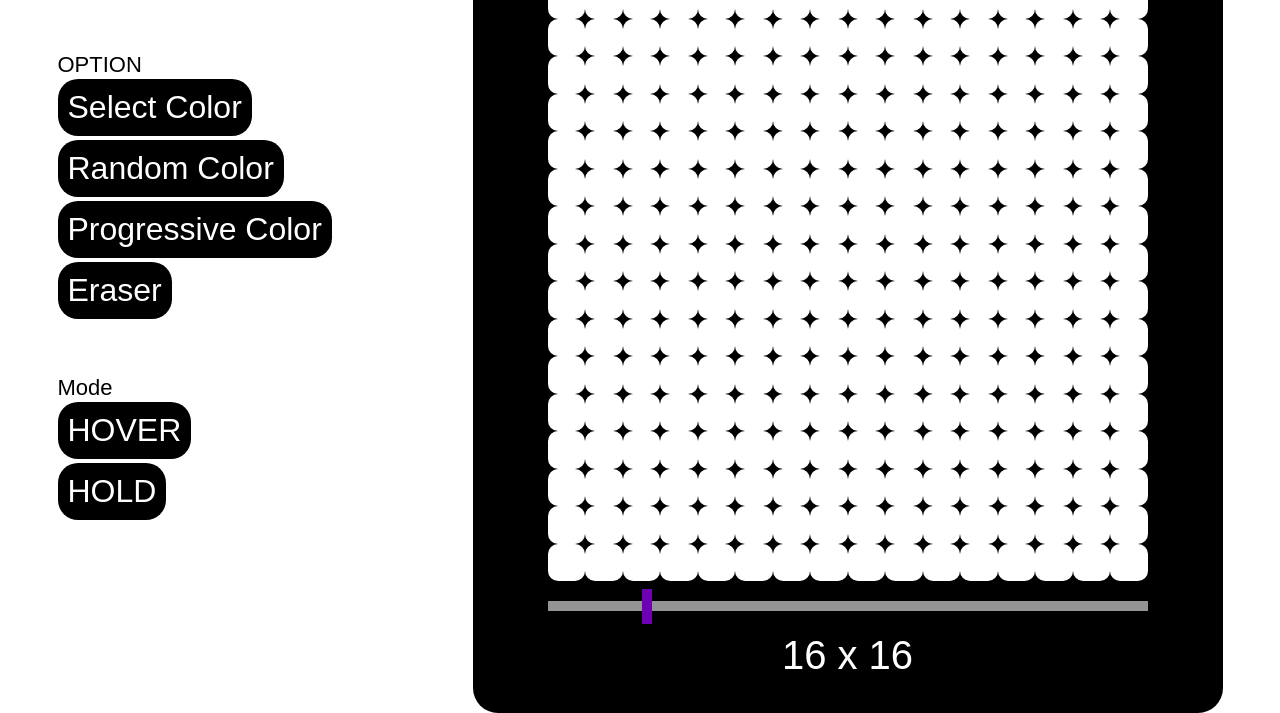
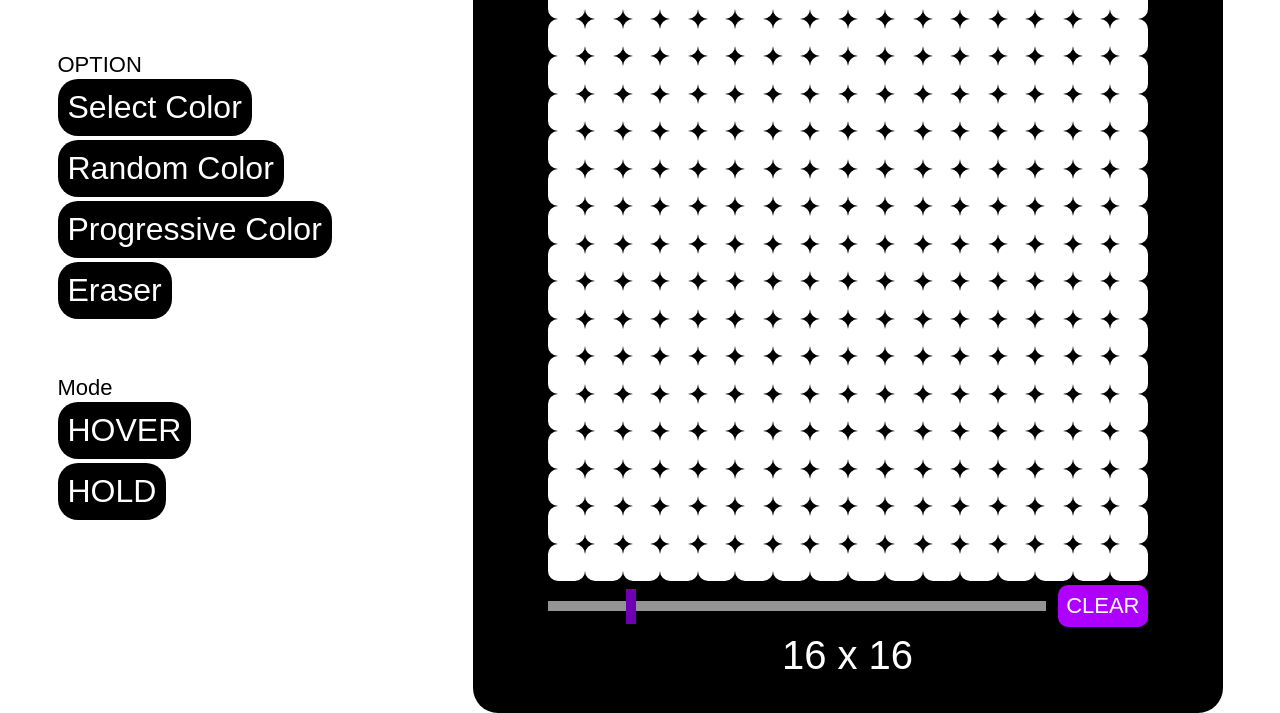
Before and after one commit to Chiwiee/etch-a-sketch_4th, a plain HTML site: page index.html in a window 1280 px wide. Shown: the part 137-850 px from the top of the page. Drawn offline with Linux system fonts and the light colour scheme; a web font is replaced by a local one.

Commit message:
Add clear button

```diff
--- a/index.html
+++ b/index.html
@@ -58,6 +58,7 @@
               id="grid-range"
             />
           </div>
+          <button id="clear">CLEAR</button>
         </div>
         <div id="text-content">
           <p id="text"></p>
--- a/style.css
+++ b/style.css
@@ -81,7 +81,7 @@ body {
   font-size: 40px;
   font-weight: 500;
 }
-#enter {
+#clear {
   font-family: "Tiny5", sans-serif;
   font-weight: 500;
   font-style: normal;
```
